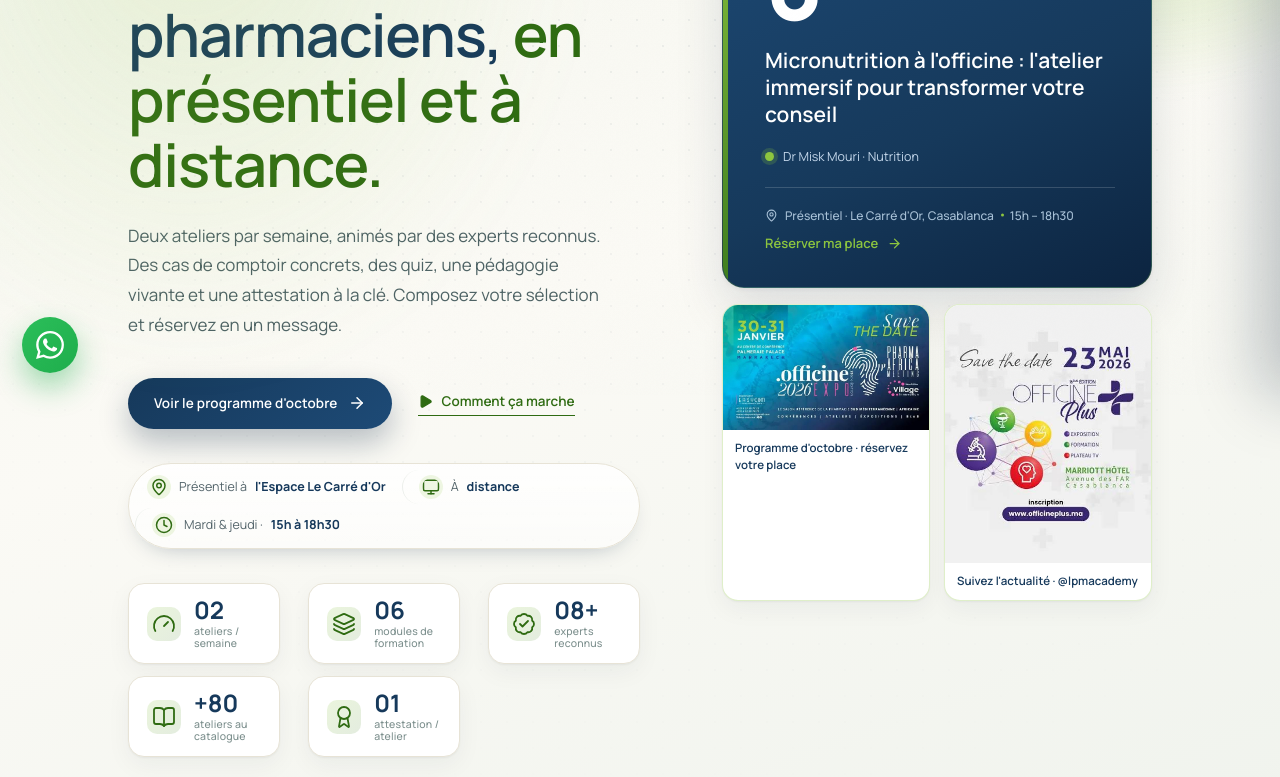
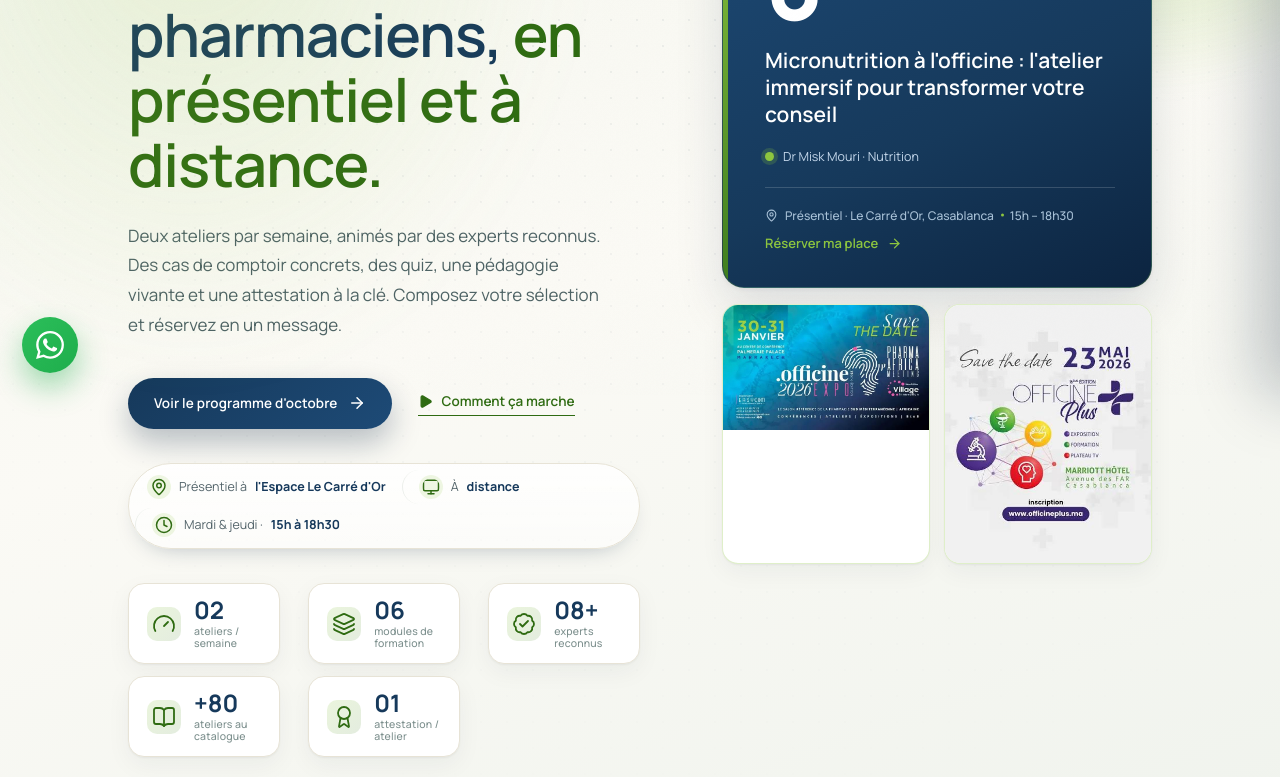
Before and after one commit to SouhailBechchari/lpmacademy, a React (Vite) app: page / in a window 1280 px wide. Shown: the part 405-1182 px from the top of the page. Built offline with nearby package versions, Linux system fonts and the light colour scheme; a web font is replaced by a local one.

Commit message:
Pubs : suppression des textes, photos seules

```diff
--- a/src/App.tsx
+++ b/src/App.tsx
@@ -958,11 +958,9 @@ function Hero() {
         <div className="hero-ads">
           <a className="hero-ad" href={`https://wa.me/${AGENCY_WA}`} target="_blank" rel="noreferrer">
             <img src="/publicites/pub2.jpeg" alt="Réservez votre place au programme d'octobre" loading="lazy" />
-            <span>Programme d'octobre · réservez votre place</span>
           </a>
           <a className="hero-ad" href="https://instagram.com/lpmacademy" target="_blank" rel="noreferrer">
             <img src="/publicites/pub1.jpeg" alt="Suivez l'actualité sur Instagram" loading="lazy" />
-            <span>Suivez l'actualité · @lpmacademy</span>
           </a>
         </div>
       </div>
```
